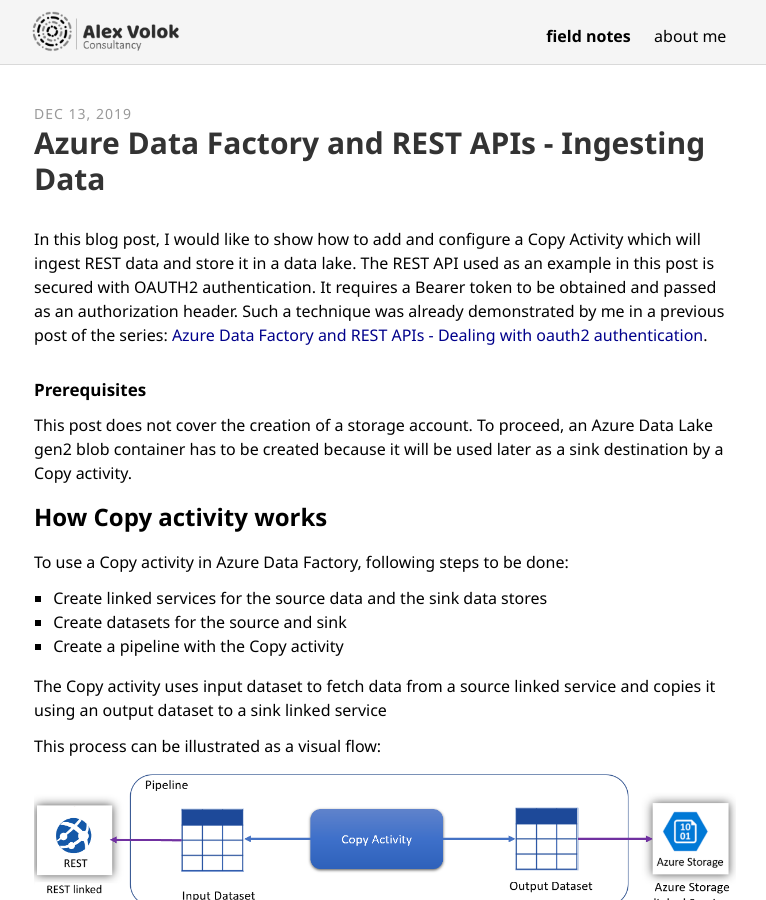
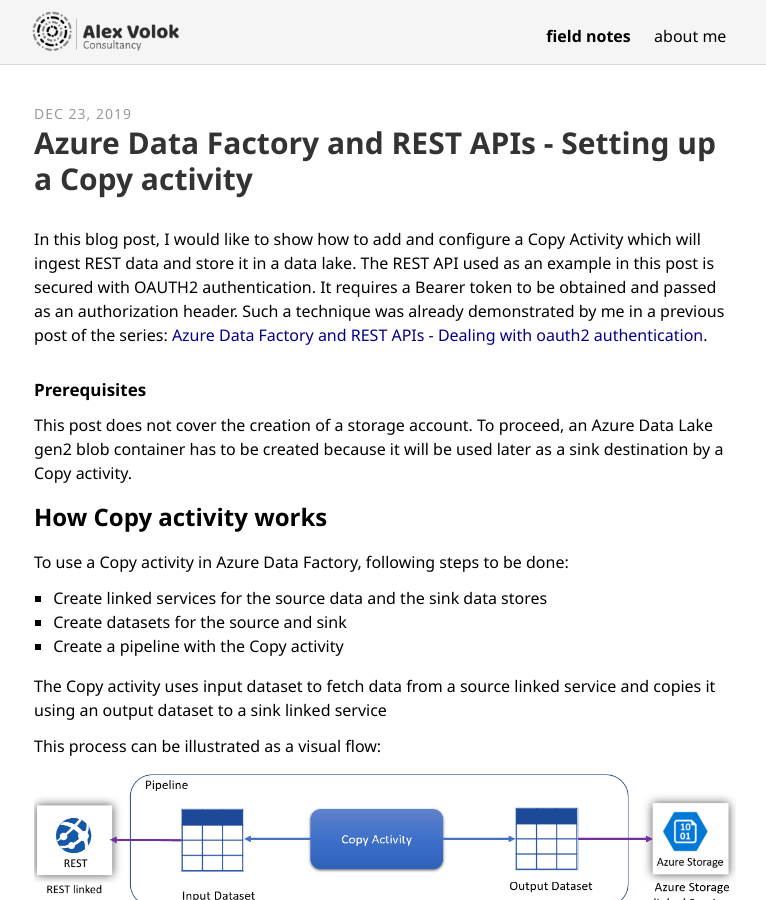
Before and after one commit to alexvolok/alexvolok.github.io, a Jekyll site: the page built from _posts/2019-12-23-adfv2-rest-api-part2-copy-activity.md, in a window 1280 px wide and 900 px high. Shown: the whole window, without its empty margins (255-1021 px from the left). Built offline with Jekyll 4.4.1, drawn with Linux system fonts in a browser that asks for light colours; some web fonts are replaced.

Commit message:
renamed urls

```diff
--- a/_posts/2019-12-13-adfv2-rest-api-part2-ingest-data.md
+++ b/_posts/2019-12-23-adfv2-rest-api-part2-copy-activity.md
@@ -1,7 +1,7 @@
 ---
 layout: post
-title: Azure Data Factory and REST APIs - Ingesting Data
-description: Azure Data Factory and REST APIs - Ingesting Data
+title: Azure Data Factory and REST APIs - Setting up a Copy activity
+description: Azure Data Factory and REST APIs - Setting up a Copy activity
 comments: false
 keywords: Azure Data Factory REST API COPY ACTIVITY
 published: true
```
Also changed, not shown: _posts/2019-12-11-adfv2-rest-api-part1-oauth2.md (+1 -1 lines).
